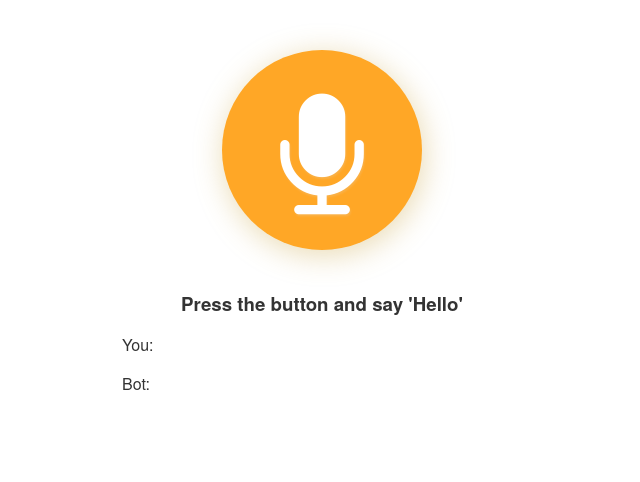
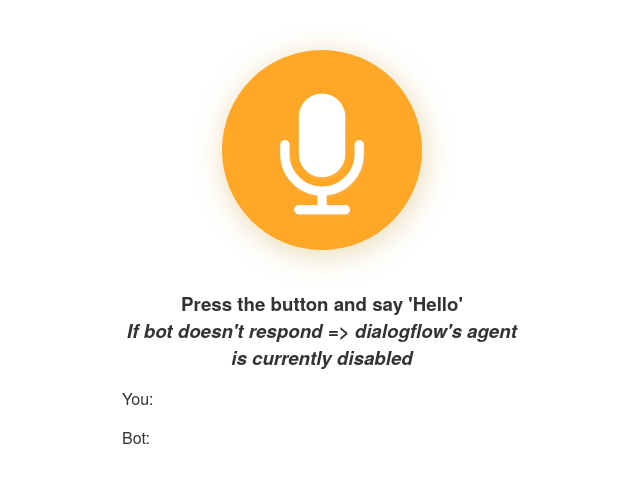
Before and after one commit to kappassov/aichatbot, a website: page views/index.html in a window 1280 px wide. Shown: the part 178-660 px from the top of the page, without its empty margins (318-958 px from the left). Drawn offline with nearby package versions, Linux system fonts and the light colour scheme; files that its build step writes are made by us from their sources; no server answers; files whose address does not match are found by name.

Commit message:
additional instruction

```diff
--- a/views/index.html
+++ b/views/index.html
@@ -11,6 +11,7 @@
 
       <button><i class="fa fa-microphone"></i></button>
       <h3>Press the button and say 'Hello'</h3>
+      <h3><i>If bot doesn't respond => dialogflow's agent is currently disabled</i></h3>
       <div>
         <p>You: <em class ="output-you"></em></p>
         <p>Bot: <em class ="output-bot"></em></p>
```
